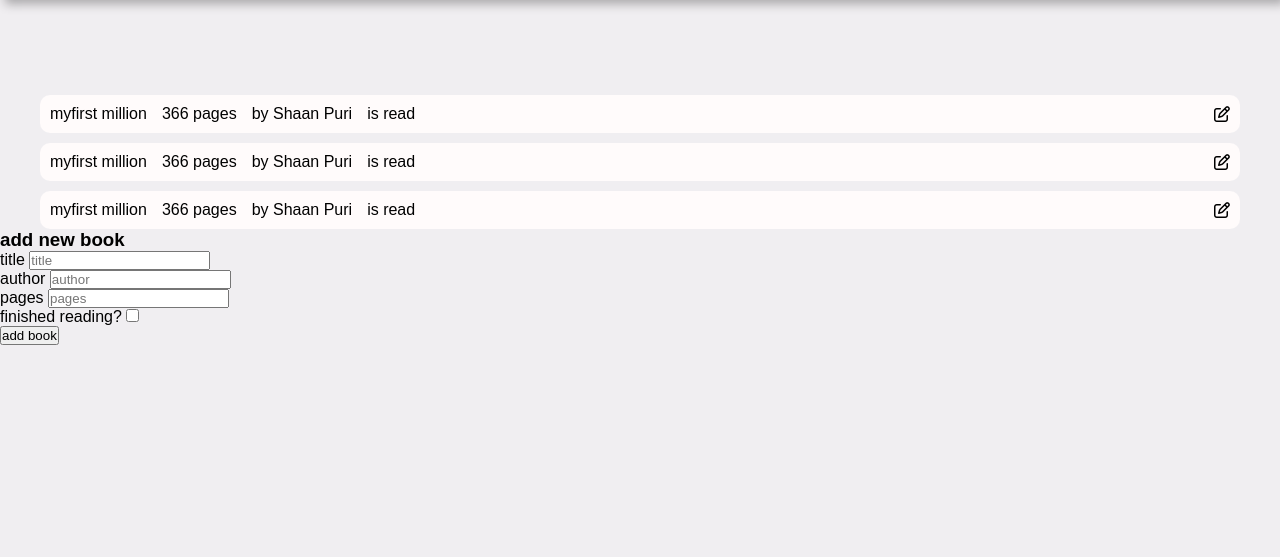
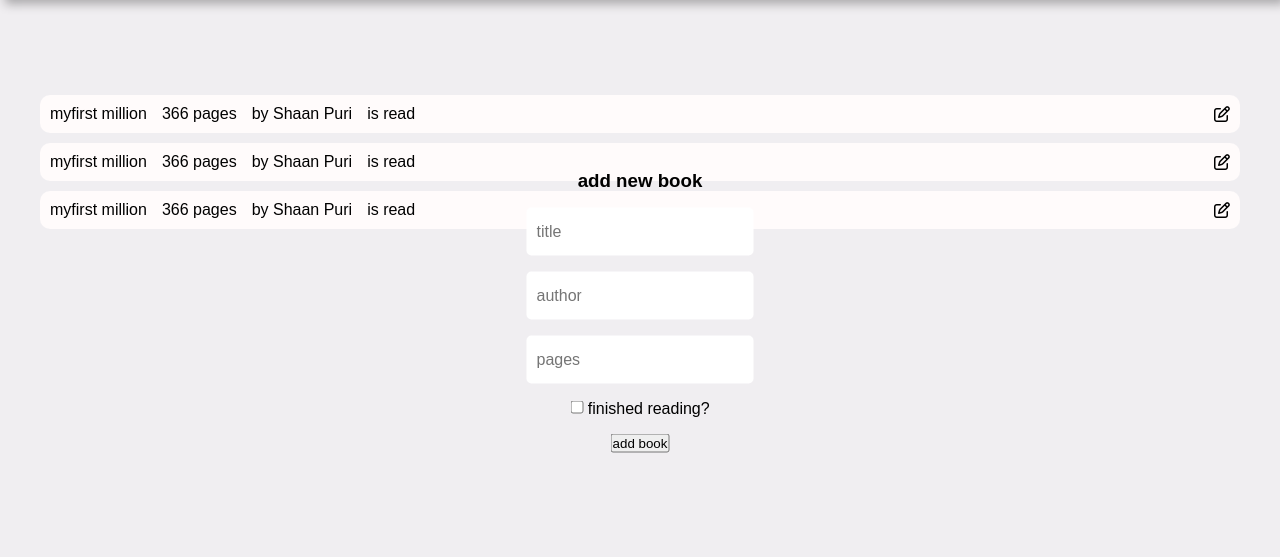
Before and after one commit to Hungry-munk/library-2, a plain HTML site: page index.html in a window 1280 px wide. Shown: the part 89-646 px from the top of the page. Drawn offline with Linux system fonts and the light colour scheme.

Commit message:
styling for book input form complete

```diff
--- a/index.html
+++ b/index.html
@@ -45,24 +45,24 @@
         <form action="">
             <h3>add new book</h3>
 
-            <div class="book-input">
-                <label for="title">title</label>
-                <input type="text" placeholder="title" id="title" required>
+            <div class="modal-input">
+                <input class="text-label" type="text" placeholder="title" id="title" required>
+                <label for="title" class="text-label">title</label>
             </div>
 
-            <div class="book-input">
+            <div class="modal-input">
+                <input class="text-label" type="text" placeholder="author" id="author">
                 <label for="author">author</label required>
-                <input type="text" placeholder="author" id="author">
             </div>
 
-            <div class="book-input">
+            <div class="modal-input">
+                <input class="text-label" type="number" placeholder="pages" id="pages">
                 <label for="">pages</label>
-                <input type="number" placeholder="pages" id="pages">
             </div>
 
-            <div class="book-input">
+            <div class="modal-input">
+                <input type="checkbox" id="has-read">
                 <label for="has-read">finished reading?</label>
-                <input type="checkbox" id="has-read">
             </div>
 
             <button class="add-book">add book</button>
@@ -71,7 +71,7 @@
 
     <div class="modal-blocker"></div>
 
-    <button class="addBtn">
+    <button class="addBtn ">
         <i class="fa-solid fa-plus fa-2x"></i>
     </button>
 
--- a/style.css
+++ b/style.css
@@ -90,3 +90,69 @@ div.book div:last-child {
 }
 
 /* end of main styling  */
+
+/* modal styling */
+
+div.modal-blocker {
+    position: absolute;
+    top: 0;
+    left: 0;
+    height: 100vh;
+    width: 100vw;
+    background-color: rgba(0,0,0, 0.5);
+    visibility: hidden;
+    z-index: 1;
+}
+div.modal-form {
+    position: absolute;
+    top: 50%;
+    left: 50%;
+    transform: translateX(-50%) translateY(-50%);
+}
+
+form {
+    display: flex;
+    flex-direction: column;
+    justify-content: center;
+    align-items: center;
+    gap: 1rem;
+}
+
+form div.modal-input {
+    position: relative;
+}
+
+form input.text-label {
+    outline: none;
+    border: none;
+    padding: 20px 10px 10px 10px ;
+    font-size: 1rem;
+    border-radius: 5px;
+}
+
+form input.text-label::placeholder {
+ position:absolute;
+ top: 50%;
+ transform: translatey(-50%);
+}
+
+input.text-label ~label,
+input.text-label:focus::placeholder {
+    visibility: hidden;
+}
+
+input.text-label:focus ~label {
+    visibility: visible;
+}
+
+ input.text-label ~ label {
+    position: absolute;
+    left: 10px;
+    font-size: 0.7rem;
+    top: 1px;
+}
+
+
+
+
+/* modal stlying end */
```
